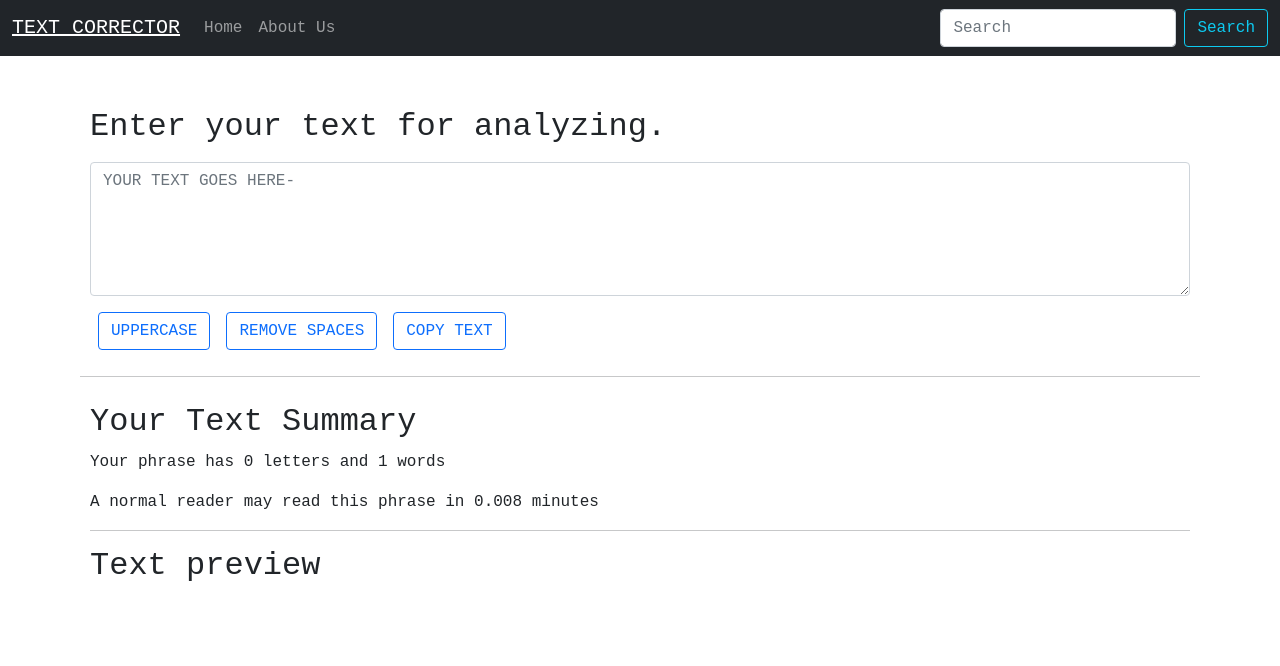
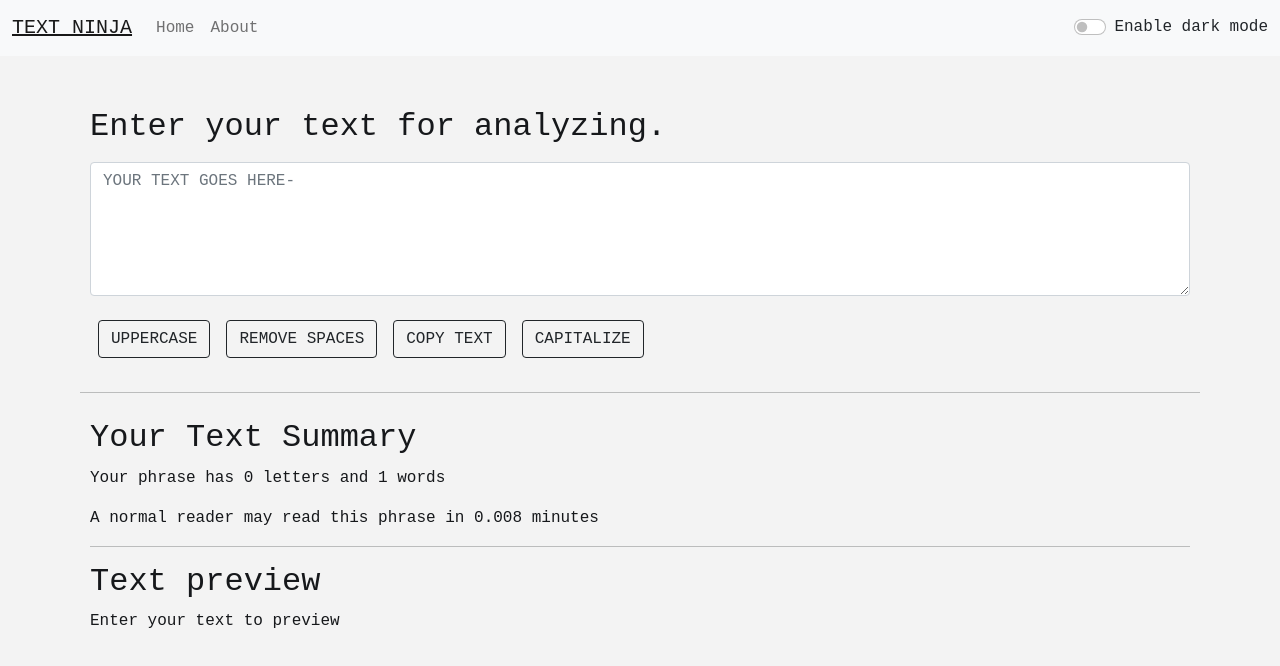
Before and after one commit to Tanish-Panwar/textninja, a React (Create React App) app: page / in a window 1280 px wide. Shown: the top 666 px of the page. Built offline with nearby package versions, Linux system fonts and the light colour scheme.

Commit message:
Till chapter 12 where we improved our dark mode

```diff
--- a/public/index.html
+++ b/public/index.html
@@ -25,7 +25,7 @@
       work correctly both with client-side routing and a non-root public URL.
       Learn how to configure a non-root public URL by running `npm run build`.
     -->
-    <title>React App</title>
+    <title>TEXT NINJA</title>
   </head>
   <body>
     <noscript>You need to enable JavaScript to run this app.</noscript>
--- a/src/App.css
+++ b/src/App.css
@@ -110,9 +110,8 @@
 
 
 #box {
-  width: 50%;
+  width: 90%;
 }
-
 .My-container {
   display: flex;
 }
@@ -122,3 +121,21 @@
   padding: 10px;
   border-radius: 5px;
 }
+
+body {
+  background-color: #f3f3f3;
+  color: #16181b;
+}
+
+.containerSR {
+  display: flex;
+}
+.search-replace {
+  display: flex;
+  resize: none;
+}
+
+.buttonBtn {
+  height: 40px;
+
+}
--- a/src/App.js
+++ b/src/App.js
@@ -3,6 +3,8 @@ import './App.css';
 import About from './components/About';
 import NavBar from './components/NavBar';
 import TextForm from './components/TextForm';
+import React, { useState } from 'react'
+
 
 // We can also use outer javascript variables in jsx.
 // Example :
@@ -10,6 +12,21 @@ import TextForm from './components/TextForm';
 
 
 function App() {
+
+  const [mode, setMode] = useState('light');
+
+  const toggleMode = () => {
+    if (mode === 'light') {
+      setMode('dark');
+      document.body.style.backgroundColor = '#16181b';
+      document.body.style.color = '#f3f3f3';
+    }else {
+      setMode('light');
+      document.body.style.backgroundColor = '#f3f3f3';
+      document.body.style.color = '#16181b';
+    }
+  }
+
   return (
     // This below written html is jsx it is 90% html but some keywords have been replaced.
 
@@ -51,14 +68,14 @@ function App() {
     {/* we have now setted our default proptypes for aboutText and title so now if we don't set the string for them we will get the default variables*/}
 
     {/* See we are getting an error in console for the title. */}
-    <NavBar title="TEXT CORRECTOR" aboutText="About Us"/>
+    <NavBar title="TEXT NINJA" mode={mode} toggleMode={toggleMode}/>
 
 
     {/* Now we are going to move our react app ahead and now we are going to learn and understand about State and handling events.  */}
     {/* And we are going to make a new component that is TEXT FORM */}
     {/* Lets add our text field */}
     <div className="container my-3">
-      <TextForm heading="Enter your text for analyzing."/>
+      <TextForm heading="Enter your text for analyzing." mode={mode}  />
       {/* <About/> */}
     </div>
 
--- a/src/components/NavBar.js
+++ b/src/components/NavBar.js
@@ -1,11 +1,12 @@
 // This is a react function based component.(rfc)
-import React from 'react'
+import React, {useState} from 'react'
 import PropTypes from 'prop-types'
 
 // Now we have just added a props which we used to change the title of our navBar component.
 export default function NavBar(props) {
+
     return (
-        <nav className="navbar navbar-expand-lg navbar-dark bg-dark">
+        <nav className={`navbar navbar-expand-lg navbar-${props.mode} bg-${props.mode}`}>
         <div className="container-fluid">
             {/* Here we used our props with title. */}
           <a className="navbar-brand" href="/"><u>{props.title}</u></a>
@@ -22,10 +23,14 @@ export default function NavBar(props) {
                 <a className="nav-link" href="/">{props.aboutText}</a>
               </li>
             </ul>
-            <form className="d-flex">
+            {/* <form className="d-flex">
               <input className="form-control me-2" type="search" placeholder="Search" aria-label="Search"/>
               <button className="btn btn-outline-info" type="submit">Search</button>
-            </form>
+            </form> */}
+            <div className={`form-check form-switch text-${props.mode === 'light' ? 'dark': 'light'}`}>
+              <input className="form-check-input" onClick={props.toggleMode} type="checkbox" id="flexSwitchCheckDefault"/>
+              <label className="form-check-label" htmlFor="flexSwitchCheckDefault">{props.mode==='light'? "Enable dark mode": "Disable dark mode"}</label>
+            </div>
           </div>
         </div>
       </nav>
--- a/src/components/TextForm.js
+++ b/src/components/TextForm.js
@@ -15,11 +15,13 @@ export default function TextForm(props) {
         setText(newText);
     }
 
+    // Remove extra spaces from text
     const handleExtraSpaces = ()=> {
         let newText = text.split(/[ ]+/);
         setText(newText.join(" "));
     }
 
+    // For adding text in text area
     const handleOnChange = (event)=> {
         // console.log('onChange');
         setText(event.target.value);
@@ -27,18 +29,23 @@ export default function TextForm(props) {
     }
 
 
-    // const handleCapitalize = ()=> {
-    //     let newText = text.charAt(0).toUpperCase() + text.slice(1);
-    //     let n = text.split(".");
-    //     n.forEach(element => {
-    //         element.charAt(0).toUpperCase() + element.slice(1);
-    //     })
-    //     setText(n.join("."));
-    //     // console.log(n);
-    //     // console.log(newT);
-    // }
-
-
+    // Capitalization of first letter after fullStop.
+    const handleCapitalize = ()=> {
+        var ar = [];
+        var caps = false;
+        ar = text.split(".");
+        for(var i=0; i<ar.length; i++){
+            var temp = ar[0];
+            ar[i] = ar[i].charAt(1).toUpperCase() + ar[i].slice(2);
+            ar[0] = temp.charAt(0).toUpperCase() + temp.slice(1);
+            caps = true;
+        }
+        if(caps === true){
+            setText(ar.join(". "));
+        }else {
+            setText(text);
+        }
+    }
 
     // Here we added a hook that reflect changes when the state changes,
     // This is array destructuring, Text will get the first parameter of useState and setText will get the second parameter.
@@ -50,7 +57,7 @@ export default function TextForm(props) {
 
     const handleCopyClick = ()=> {
         let text = document.getElementById("myBox");
-        var m = navigator.clipboard.writeText(text.value);
+        navigator.clipboard.writeText(text.value);
         text.select();
     }
 
@@ -58,11 +65,19 @@ export default function TextForm(props) {
         <>
         <div className="container my-3">
             <h2>{props.heading}</h2>
-            <textarea placeholder="YOUR TEXT GOES HERE-" value={text} onChange={handleOnChange} name="Your Text" id="myBox" className="form-control my-3" cols="50" rows="5"/>
-            <button className="btn btn-outline-primary mx-2" id="corrector" onClick={handleUpClick}>UPPERCASE</button>
-            <button className="btn btn-outline-primary mx-2" id="corrector" onClick={handleExtraSpaces}>REMOVE SPACES</button>
-            <button className="btn btn-outline-primary mx-2" id="corrector" onClick={handleCopyClick}>COPY TEXT</button>
-            {/* <button className="btn btn-outline-primary mx-2 my-2" id="corrector" onClick={handleCapitalize}>CAPITALIZE</button> */}
+            <textarea placeholder="YOUR TEXT GOES HERE-" value={text} onChange={handleOnChange} style={{backgroundColor: props.mode === 'dark' ? '#16181b': 'white', color: props.mode === 'dark' ? 'white': 'black'}} name="Your Text" id="myBox" className="form-control my-3" cols="50" rows="5"/>
+            {/* <div className="containerSR">
+                <textarea placeholder="Search text" style={{backgroundColor: props.mode === 'dark' ? '#16181b': 'white', color: props.mode === 'dark' ? 'white': 'black'}} className="form-control my-2 mx-2 search-replace" rows="1" cols="2" />
+                <button className="buttonBtn btn btn-outline-danger my-2">SEARCH</button>
+                <textarea placeholder="Replace text" style={{backgroundColor: props.mode === 'dark' ? '#16181b': 'white', color: props.mode === 'dark' ? 'white': 'black'}} className="form-control my-2 mx-2 search-replace" rows="1" cols="2" />
+                <button className="buttonBtn btn btn-outline-danger my-2">REPLACE</button>
+            </div> */}
+            <button className={`btn btn-outline-${props.mode==='light'?'dark':'light'} mx-2`} id="corrector" onClick={handleUpClick}>UPPERCASE</button>
+            <button className={`btn btn-outline-${props.mode==='light'?'dark':'light'} mx-2`} id="corrector" onClick={handleExtraSpaces}>REMOVE SPACES</button>
+            <button className={`btn btn-outline-${props.mode==='light'?'dark':'light'} mx-2`} id="corrector" onClick={handleCopyClick}>COPY TEXT</button>
+            <button className={`btn btn-outline-${props.mode==='light'?'dark':'light'} mx-2 my-2`} id="corrector" onClick={handleCapitalize}>CAPITALIZE</button>
+            {/* <button className={`btn btn-outline-${props.mode==='light'?'dark':'light'} mx-2 my-2`} id="corrector" onClick={handleCapitalize}>SEARCH TEXT</button>
+            <button className={`btn btn-outline-${props.mode==='light'?'dark':'light'} mx-2 my-2`} id="corrector" onClick={handleCapitalize}>REPLACE TEXT</button> */}
         </div>
 
         <hr/>
@@ -74,13 +89,17 @@ export default function TextForm(props) {
             <hr/>
 
         <h2>Text preview</h2>
-        <p id="box"><b>{text}</b></p>
+        <p id="box">{text.length>0 ? text : 'Enter your text to preview'}</p>
 
         </div>
 
 
         {/* Now we are going to make a new componenet About.js and we will unedrstand more about state. */}
 
+        {/* Now we will going to refactor app component and Improve our dark mode. */}
+
+
+
         </>
     )
 }
```
Also changed, not shown: index.html (added, +15 -0 lines), module2.mjs (+21 -6 lines).
